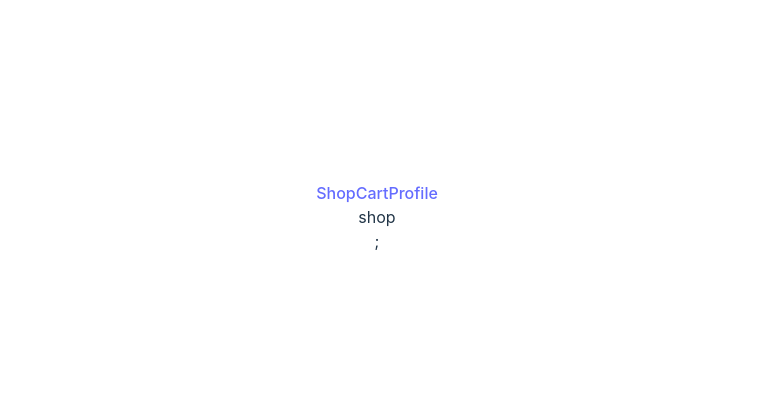
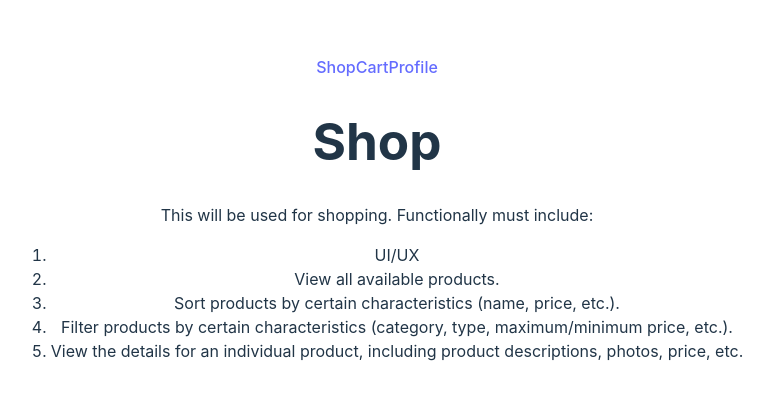
Before and after one commit to Way2SelfAware/Project-Capstone-Project, a React (Vite) app in the folder 2302-ACC-Capstone-FE-main/ecomcapstone/: page / in a window 1280 px wide. Shown: the part 183-582 px from the top of the page, without its empty margins (263-1032 px from the left). Built offline with nearby package versions, Linux system fonts and the light colour scheme.

Commit message:
setup basic forms for user login and register

```diff
--- a/2302-ACC-Capstone-FE-main/ecomcapstone/src/App.jsx
+++ b/2302-ACC-Capstone-FE-main/ecomcapstone/src/App.jsx
@@ -6,6 +6,8 @@ import Navbar from "./components/navbar";
 import Profile from "./pages/profile";
 import Cart from "./pages/cart";
 import Shop from "./pages/shop";
+import Register from "./components/register";
+import Login from "./components/login";
 // app
 import "./App.css";
 
--- /dev/null
+++ b/2302-ACC-Capstone-FE-main/ecomcapstone/src/components/login.jsx
@@ -0,0 +1,18 @@
+// react hooks
+import React from "react";
+
+const Login = () => {
+  return (
+    <>
+      <div className="login-form">
+        <form>
+          <input type="Username" placeholder="Username"></input>
+          <input type="Password" placeholder="Password"></input>
+          <button className="login-btn">Login</button>
+        </form>
+      </div>
+    </>
+  );
+};
+
+export default Login;
--- a/2302-ACC-Capstone-FE-main/ecomcapstone/src/components/navbar.jsx
+++ b/2302-ACC-Capstone-FE-main/ecomcapstone/src/components/navbar.jsx
@@ -1,3 +1,4 @@
+// react hooks
 import React from "react";
 import { Link } from "react-router-dom";
 
--- /dev/null
+++ b/2302-ACC-Capstone-FE-main/ecomcapstone/src/components/register.jsx
@@ -0,0 +1,18 @@
+// react hooks
+import React from "react";
+
+const Register = () => {
+  return (
+    <>
+      <div className="register-form">
+        <form>
+          <input type="Username" placeholder="Username"></input>
+          <input type="Password" placeholder="Password"></input>
+          <button className="register-btn">Register</button>
+        </form>
+      </div>
+    </>
+  );
+};
+
+export default Register;
--- a/2302-ACC-Capstone-FE-main/ecomcapstone/src/pages/cart.jsx
+++ b/2302-ACC-Capstone-FE-main/ecomcapstone/src/pages/cart.jsx
@@ -3,7 +3,21 @@ import React from "react";
 const Cart = () => {
   return (
     <>
-      <div className="cart-page">cart</div>,
+      <div className="cart-page">
+        <h1>Cart</h1>
+        <p>
+          This will be used for the shopping cart. Functionally must include:
+          <ol>
+            <li>UI/UX</li>
+            <li>Add to cart with persistence</li>
+            <li>Change the quantity of a product in my cart. </li>
+            <li>Remove a product from my cart.</li>
+            <li>
+              "Check out" the items in my cart, i.e., purchase the products.
+            </li>
+          </ol>
+        </p>
+      </div>
     </>
   );
 };
--- a/2302-ACC-Capstone-FE-main/ecomcapstone/src/pages/profile.jsx
+++ b/2302-ACC-Capstone-FE-main/ecomcapstone/src/pages/profile.jsx
@@ -1,9 +1,15 @@
+// react hooks
 import React from "react";
+// my components
+import Login from "../components/login";
 
 const Profile = () => {
   return (
     <>
-      <div className="profile-page">profile</div>;
+      <div className="profile-page">
+        <h1>Login</h1>
+        <Login />
+      </div>
     </>
   );
 };
--- a/2302-ACC-Capstone-FE-main/ecomcapstone/src/pages/shop.jsx
+++ b/2302-ACC-Capstone-FE-main/ecomcapstone/src/pages/shop.jsx
@@ -3,7 +3,27 @@ import React from "react";
 const Shop = () => {
   return (
     <>
-      <div className="shop-page">shop</div>;
+      <div className="shop-page">
+        <h1>Shop</h1>
+        <p>
+          This will be used for shopping. Functionally must include:
+          <ol>
+            <li>UI/UX</li>
+            <li>View all available products.</li>
+            <li>
+              Sort products by certain characteristics (name, price, etc.).
+            </li>
+            <li>
+              Filter products by certain characteristics (category, type,
+              maximum/minimum price, etc.).
+            </li>
+            <li>
+              View the details for an individual product, including product
+              descriptions, photos, price, etc.
+            </li>
+          </ol>
+        </p>
+      </div>
     </>
   );
 };
```
Also changed, not shown: 2302-ACC-Capstone-FE-main/ecomcapstone/src/App.css (+8 -2 lines).
